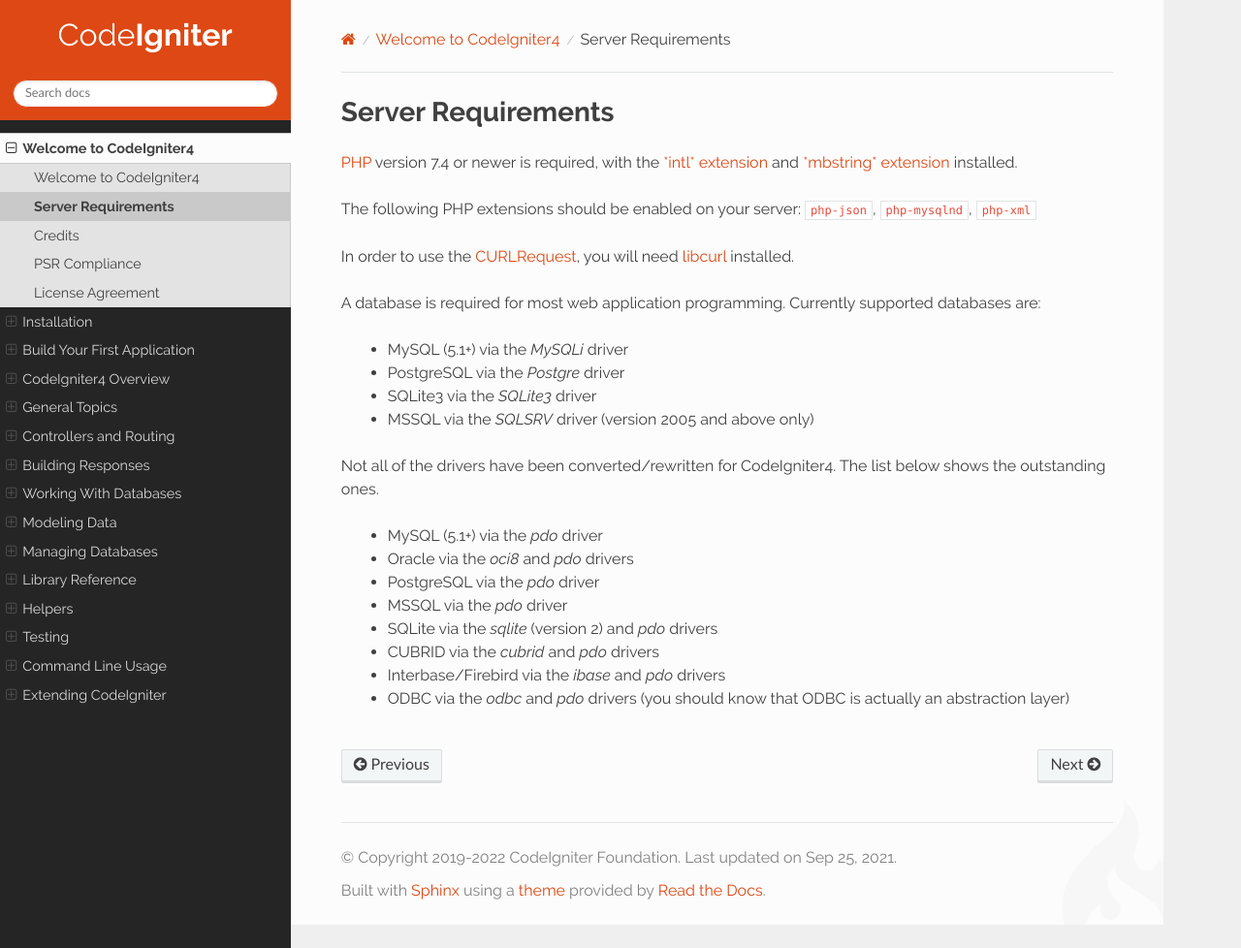
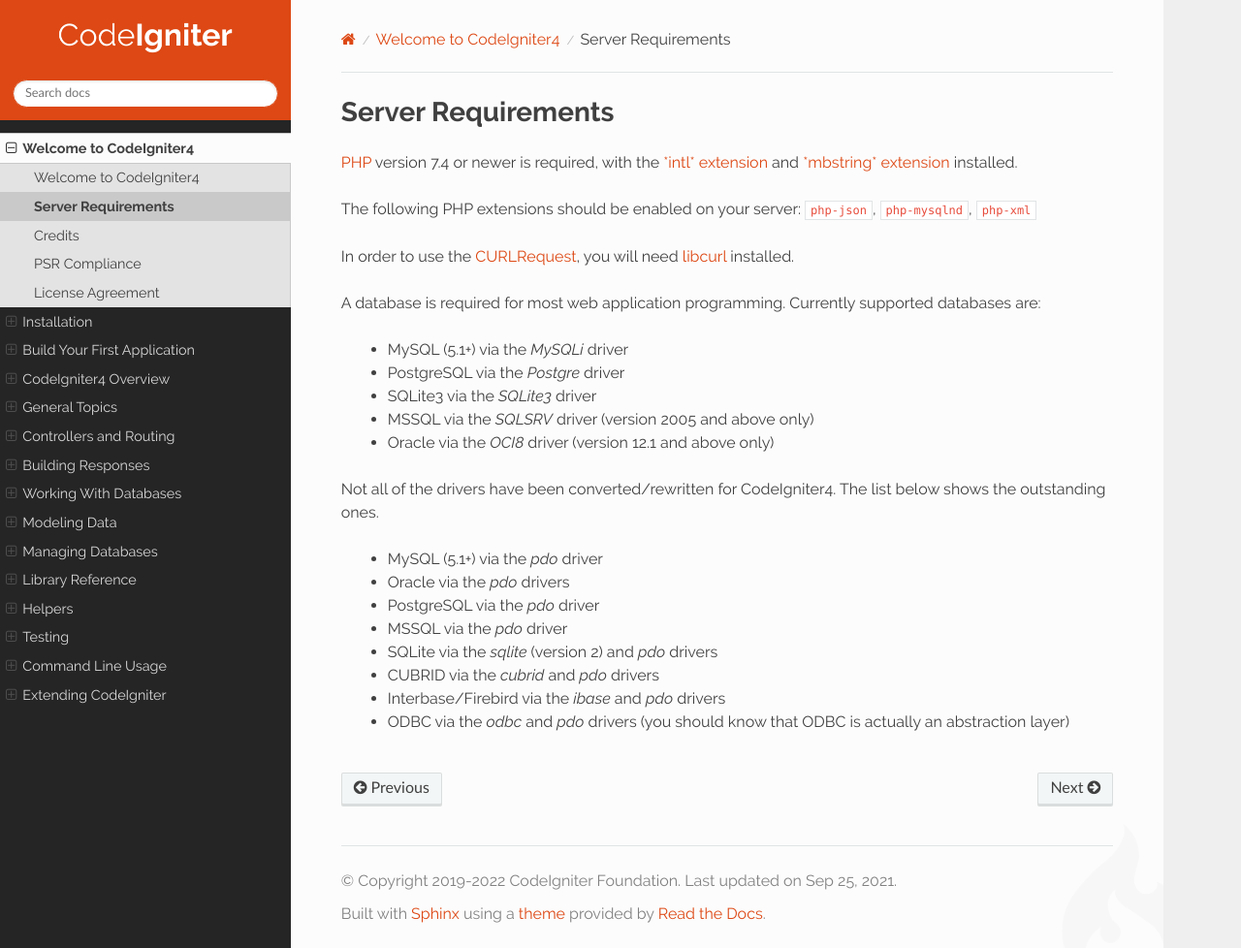
Before and after one commit to NEKOGET/ci4_user_guide_src, a Sphinx documentation site: the page built from source/intro/requirements.rst, in a window 1280 px wide and 978 px high. Shown: the whole window at 97% size. Built offline with Sphinx 7.4.7 and the Read the Docs theme 2.0.0, drawn with Linux system fonts in a browser that asks for light colours.

Commit message:
docs: i writed that oci8 is supported.

```diff
--- a/source/intro/requirements.rst
+++ b/source/intro/requirements.rst
@@ -19,12 +19,13 @@ Currently supported databases are:
   - PostgreSQL via the *Postgre* driver
   - SQLite3 via the *SQLite3* driver
   - MSSQL via the *SQLSRV* driver (version 2005 and above only)
+  - Oracle via the *OCI8* driver (version 12.1 and above only)
 
 Not all of the drivers have been converted/rewritten for CodeIgniter4.
 The list below shows the outstanding ones.
 
   - MySQL (5.1+) via the *pdo* driver
-  - Oracle via the *oci8* and *pdo* drivers
+  - Oracle via the *pdo* drivers
   - PostgreSQL via the *pdo* driver
   - MSSQL via the *pdo* driver
   - SQLite via the *sqlite* (version 2) and *pdo* drivers
```
